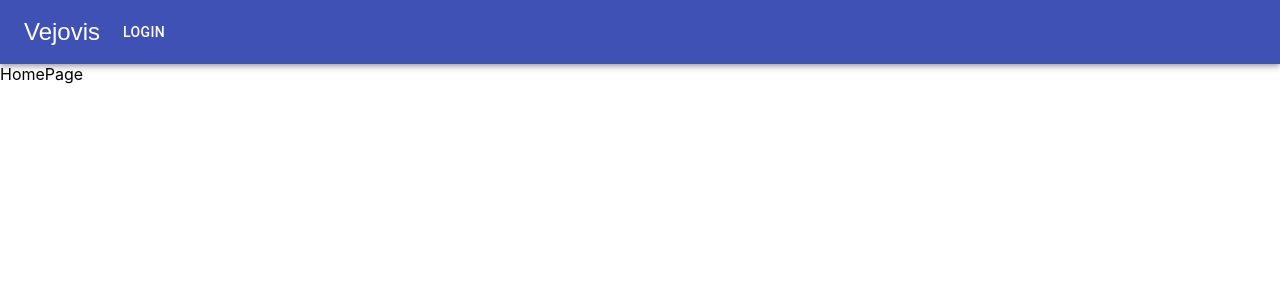
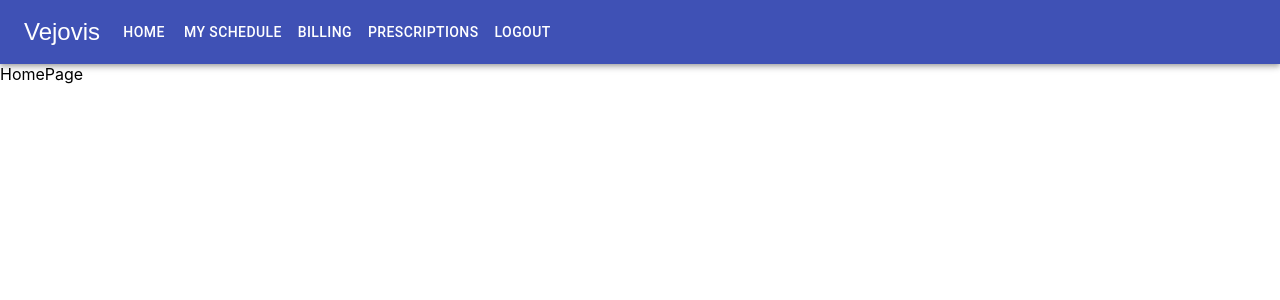
Before and after one commit to RobotIAm/vejovis, a React (Create React App) app: page / in a window 1280 px wide. Both pictures are taken after a click on the button "LOGIN". Shown: the top 300 px of the page. Built offline with nearby package versions, Linux system fonts and the light colour scheme.

Commit message:
feat/authentication-structure

```diff
--- a/src/App.tsx
+++ b/src/App.tsx
@@ -5,9 +5,10 @@ import HomePage from './components/HomePage';
 import SecondPage from './components/SecondPage';
 import ThirdPage from './components/ThirdPage';
 import { Nav } from './components';
+import AppProvider from './AppProvider';
 
 const App = () => (
-  <>
+  <AppProvider>
     <Nav/>
     <BrowserRouter>
       <Switch>
@@ -22,7 +23,7 @@ const App = () => (
         </Route>
       </Switch>
     </BrowserRouter>
-  </>
+  </AppProvider>
 );
 
 export default App;
--- /dev/null
+++ b/src/AppProvider.tsx
@@ -0,0 +1,28 @@
+import React, { createContext, FC, useState } from 'react';
+
+interface AppContextType {
+    authenticated: boolean;
+    setUser: Function;
+    user?: { name?: string };
+}
+
+export const AppContext = createContext<AppContextType>({
+    authenticated: false,
+    setUser: () => {},
+    user: undefined
+});
+
+const { Provider } = AppContext;
+
+const AppProvider: FC = ({ children }) => {
+    const [user, setUser] = useState({});
+    const authenticated = !!Object.keys(user).length;
+
+    return (
+        <Provider value={{ authenticated, setUser, user }}>
+            {children}
+        </Provider>
+    );
+}
+
+export default AppProvider;
--- a/src/components/Nav/Nav.tsx
+++ b/src/components/Nav/Nav.tsx
@@ -1,17 +1,35 @@
-import React from 'react';
+import React, { useContext } from 'react';
 import { AppBar, Button, IconButton, Toolbar } from '@material-ui/core';
+import { AppContext } from '../../AppProvider';
 
-const Nav = () => (
-    <div>
+const Nav = () => {
+    const { authenticated, setUser } = useContext(AppContext);
+
+    const login = () => setUser({ name: 'Jorge' })
+    const logout = () => setUser({})
+
+    return (
         <AppBar position="static">
             <Toolbar>
             <IconButton edge="start"  color="inherit" aria-label="menu">
                 Vejovis
             </IconButton>
-          <Button color="inherit">Login</Button>
+            {
+                authenticated ? (
+                    <>
+                        <Button color="inherit">Home</Button>
+                        <Button color="inherit">My Schedule</Button>
+                        <Button color="inherit">Billing</Button>
+                        <Button color="inherit">Prescriptions</Button>
+                        <Button color="inherit" onClick={logout}>Logout</Button>
+                    </>
+                ) : (
+                    <Button color="inherit" onClick={login}>Login</Button>
+                )
+            }
             </Toolbar>
         </AppBar>
-    </div>
     );
+}
 
 export default Nav;
```
Lines whose indentation alone changed are shown as unchanged.
